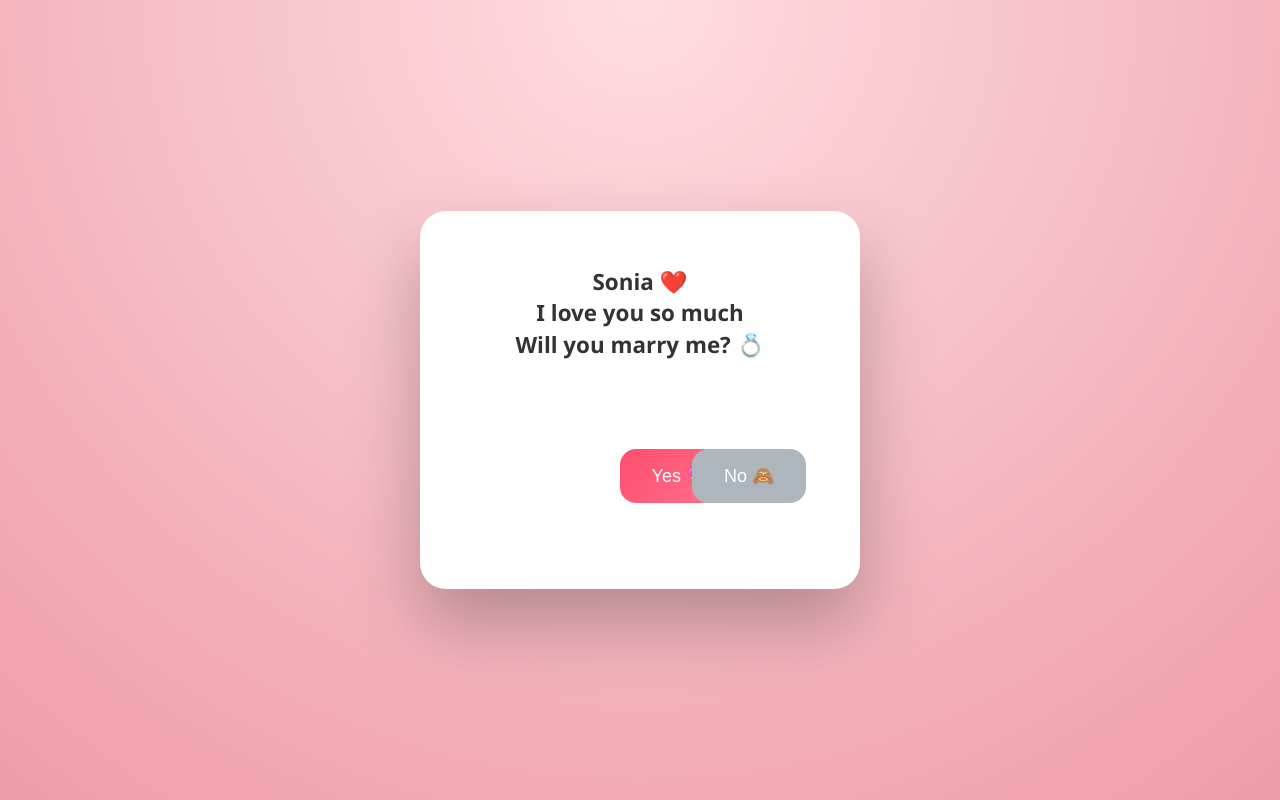
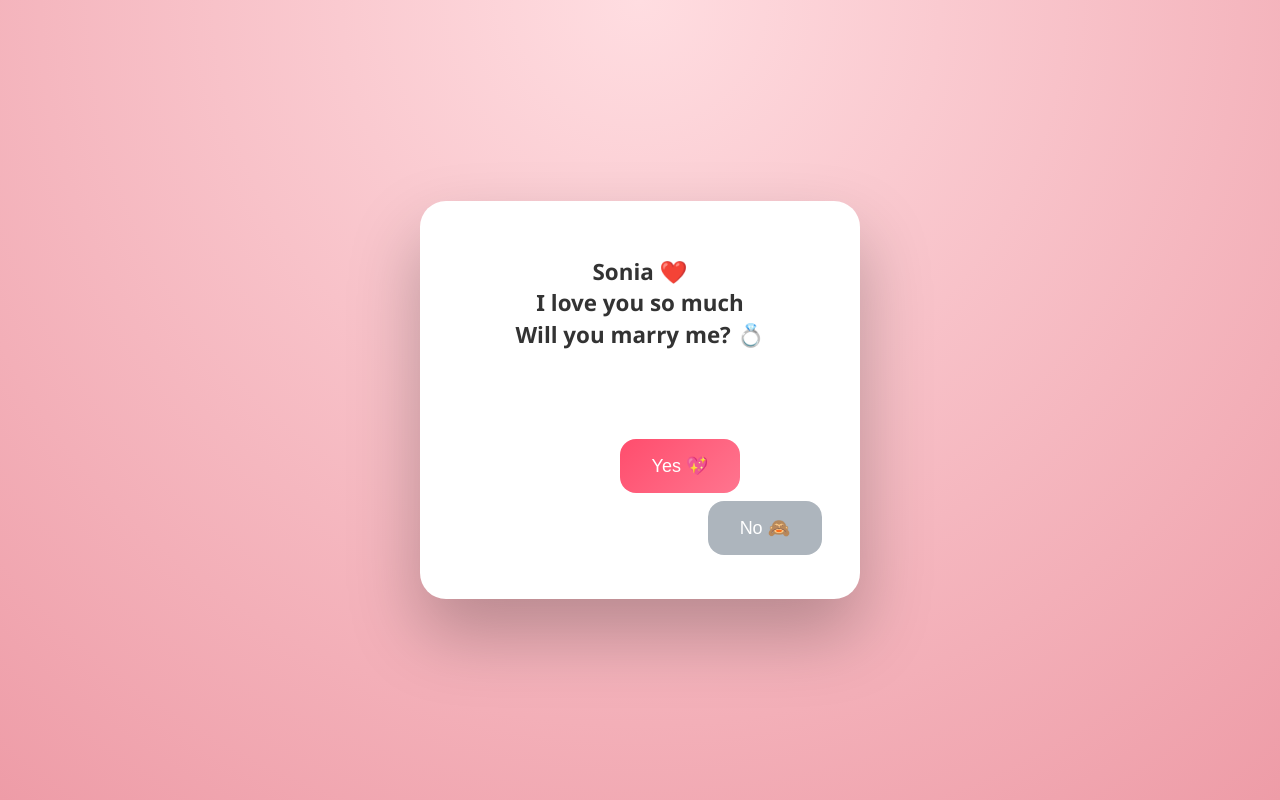
Before and after one commit to niranjansf009/SoNi, a plain HTML site: page index.html in a window 1280 px wide. Drawn offline with Linux system fonts and the light colour scheme.

Commit message:
Update index.html

```diff
--- a/index.html
+++ b/index.html
@@ -39,7 +39,7 @@ h1 { color:#333; line-height:1.4; margin-bottom:1.8rem; font-size:1.4rem; }
 .buttons {
   position: relative;
   width: 100%;
-  height: 160px;
+  height: 180px;
   margin-top: 20px;
 }
 
@@ -112,6 +112,7 @@ const container = document.querySelector(".buttons");
 let hoverCount = 0;
 const maxHovers = 10;
 
+// Accept proposal
 function acceptProposal() {
   message.style.display = "block";
   yesBtn.style.display = "none";
@@ -120,6 +121,7 @@ function acceptProposal() {
   for (let i=0;i<30;i++) createHeart();
 }
 
+// Floating hearts
 function createHeart(){
   const heart = document.createElement("div");
   heart.className="heart";
@@ -131,7 +133,7 @@ function createHeart(){
   setTimeout(()=>heart.remove(),5000);
 }
 
-// Move NO far from YES
+// Move NO far from YES (desktop + mobile safe)
 function moveNo() {
   const maxX = container.clientWidth - noBtn.offsetWidth;
   const maxY = container.clientHeight - noBtn.offsetHeight;
@@ -142,10 +144,18 @@ function moveNo() {
   do {
     x = Math.random() * maxX;
     y = Math.random() * maxY;
+
     const dx = (x + noBtn.offsetWidth/2 + containerRect.left) - (yesRect.left + yesRect.width/2);
     const dy = (y + noBtn.offsetHeight/2 + containerRect.top) - (yesRect.top + yesRect.height/2);
     distance = Math.sqrt(dx*dx + dy*dy);
-  } while (distance < 100);
+
+    // Ensure NO stays within container bounds on mobile
+    if(x < 0) x = 0;
+    if(y < 0) y = 0;
+    if(x > maxX) x = maxX;
+    if(y > maxY) y = maxY;
+
+  } while (distance < 120); // Minimum safe distance from YES
 
   noBtn.style.left = x + "px";
   noBtn.style.top = y + "px";
@@ -162,14 +172,18 @@ function handleNoHover() {
   }
 }
 
+// Disable NO click completely
+noBtn.addEventListener("click", e => e.preventDefault());
+
+// Hover events
 noBtn.addEventListener("mouseenter", handleNoHover);
 noBtn.addEventListener("touchstart", handleNoHover);
 
-// Disable NO click completely
-noBtn.addEventListener("click", e => e.preventDefault());
-
 // YES click → accept proposal
 yesBtn.addEventListener("click", acceptProposal);
+
+// Initial position far from YES
+moveNo();
 
 </script>
 
```
